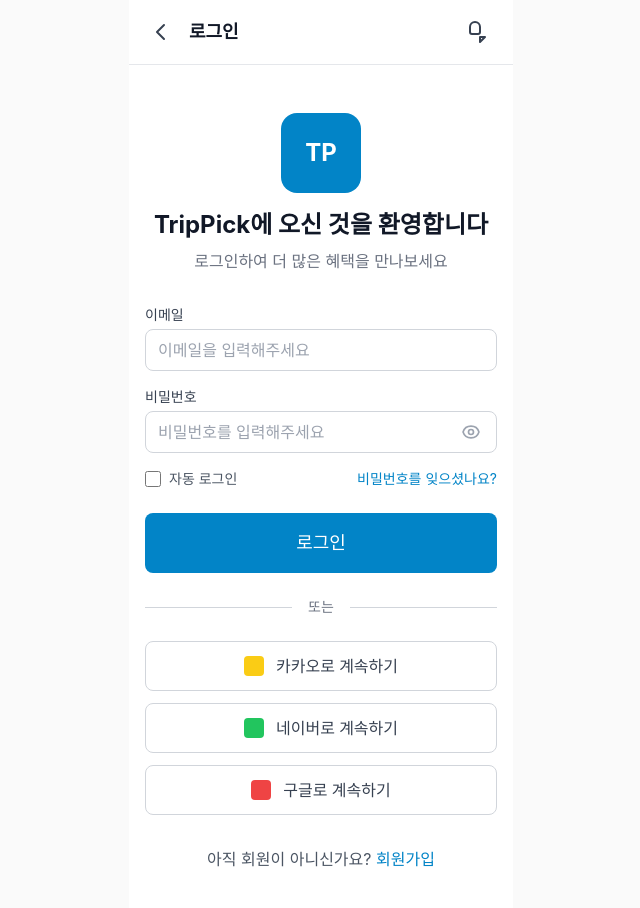
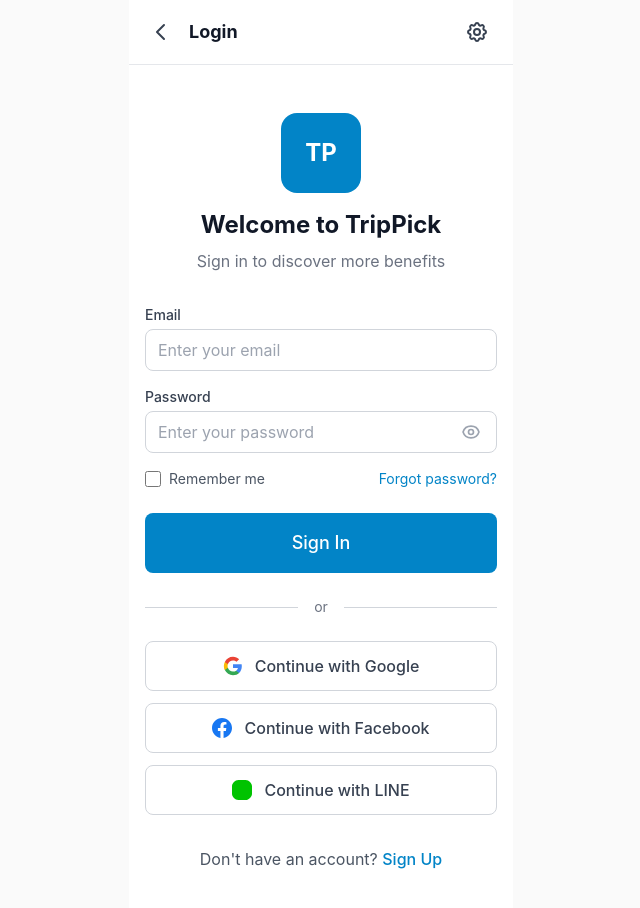
Before and after one commit to dasgddadqw231/trippcik, a Next.js app: page /auth/login in a window 1280 px wide. Shown: the top 908 px of the page, without its empty margins (319-959 px from the left). Built offline with nearby package versions, Linux system fonts and the light colour scheme.

Commit message:
Update login page: translate to English, remove notifications, update social login to Google/Facebook/LINE

```diff
--- a/src/app/auth/login/page.tsx
+++ b/src/app/auth/login/page.tsx
@@ -11,7 +11,7 @@
 
   return (
     <>
-      <TopHeader title="로그인" showBack={true} showCart={false} showSettings={false} />
+      <TopHeader title="Login" showBack={true} showCart={false} showNotifications={false} />
 
       <div className="page-content px-4">
         {/* Logo Section */}
@@ -19,31 +19,31 @@
           <div className="w-20 h-20 bg-primary-600 rounded-2xl flex items-center justify-center mx-auto mb-4">
             <span className="text-2xl font-bold text-white">TP</span>
           </div>
-          <h1 className="text-2xl font-bold text-gray-900 mb-2">TripPick에 오신 것을 환영합니다</h1>
-          <p className="text-gray-500">로그인하여 더 많은 혜택을 만나보세요</p>
+          <h1 className="text-2xl font-bold text-gray-900 mb-2">Welcome to TripPick</h1>
+          <p className="text-gray-500">Sign in to discover more benefits</p>
         </div>
 
         {/* Login Form */}
         <div className="space-y-4 mb-6">
           <div>
-            <label className="form-label">이메일</label>
+            <label className="form-label">Email</label>
             <input
               type="email"
               value={email}
               onChange={(e) => setEmail(e.target.value)}
-              placeholder="이메일을 입력해주세요"
+              placeholder="Enter your email"
               className="form-input"
             />
           </div>
 
           <div>
-            <label className="form-label">비밀번호</label>
+            <label className="form-label">Password</label>
             <div className="relative">
               <input
                 type={showPassword ? 'text' : 'password'}
                 value={password}
                 onChange={(e) => setPassword(e.target.value)}
-                placeholder="비밀번호를 입력해주세요"
+                placeholder="Enter your password"
                 className="form-input pr-12"
               />
               <button
@@ -68,17 +68,17 @@
           <div className="flex items-center justify-between text-sm">
             <label className="flex items-center gap-2">
               <input type="checkbox" className="w-4 h-4 text-primary-600" />
-              <span className="text-gray-600">자동 로그인</span>
+              <span className="text-gray-600">Remember me</span>
             </label>
             <button className="text-primary-600 hover:underline">
-              비밀번호를 잊으셨나요?
+              Forgot password?
             </button>
           </div>
         </div>
 
         {/* Login Button */}
         <button className="btn-primary w-full py-4 text-lg mb-6">
-          로그인
+          Sign In
         </button>
 
         {/* Divider */}
@@ -87,34 +87,43 @@
             <div className="w-full border-t border-gray-300"></div>
           </div>
           <div className="relative flex justify-center text-sm">
-            <span className="px-4 bg-white text-gray-500">또는</span>
+            <span className="px-4 bg-white text-gray-500">or</span>
           </div>
         </div>
 
         {/* Social Login */}
         <div className="space-y-3 mb-8">
           <button className="w-full py-3 px-4 border border-gray-300 rounded-lg flex items-center justify-center gap-3 hover:bg-gray-50">
-            <div className="w-5 h-5 bg-yellow-400 rounded"></div>
-            <span className="text-gray-700 font-medium">카카오로 계속하기</span>
+            <svg className="w-5 h-5" viewBox="0 0 24 24">
+              <path fill="#4285f4" d="M22.56 12.25c0-.78-.07-1.53-.2-2.25H12v4.26h5.92c-.26 1.37-1.04 2.53-2.21 3.31v2.77h3.57c2.08-1.92 3.28-4.74 3.28-8.09z"/>
+              <path fill="#34a853" d="M12 23c2.97 0 5.46-.98 7.28-2.66l-3.57-2.77c-.98.66-2.23 1.06-3.71 1.06-2.86 0-5.29-1.93-6.16-4.53H2.18v2.84C3.99 20.53 7.7 23 12 23z"/>
+              <path fill="#fbbc05" d="M5.84 14.09c-.22-.66-.35-1.36-.35-2.09s.13-1.43.35-2.09V7.07H2.18C1.43 8.55 1 10.22 1 12s.43 3.45 1.18 4.93l2.85-2.22.81-.62z"/>
+              <path fill="#ea4335" d="M12 5.38c1.62 0 3.06.56 4.21 1.64l3.15-3.15C17.45 2.09 14.97 1 12 1 7.7 1 3.99 3.47 2.18 7.07l3.66 2.84c.87-2.6 3.3-4.53 6.16-4.53z"/>
+            </svg>
+            <span className="text-gray-700 font-medium">Continue with Google</span>
           </button>
 
           <button className="w-full py-3 px-4 border border-gray-300 rounded-lg flex items-center justify-center gap-3 hover:bg-gray-50">
-            <div className="w-5 h-5 bg-green-500 rounded"></div>
-            <span className="text-gray-700 font-medium">네이버로 계속하기</span>
+            <svg className="w-5 h-5" fill="#1877f2" viewBox="0 0 24 24">
+              <path d="M24 12.073c0-6.627-5.373-12-12-12s-12 5.373-12 12c0 5.99 4.388 10.954 10.125 11.854v-8.385H7.078v-3.47h3.047V9.43c0-3.007 1.792-4.669 4.533-4.669 1.312 0 2.686.235 2.686.235v2.953H15.83c-1.491 0-1.956.925-1.956 1.874v2.25h3.328l-.532 3.47h-2.796v8.385C19.612 23.027 24 18.062 24 12.073z"/>
+            </svg>
+            <span className="text-gray-700 font-medium">Continue with Facebook</span>
           </button>
 
           <button className="w-full py-3 px-4 border border-gray-300 rounded-lg flex items-center justify-center gap-3 hover:bg-gray-50">
-            <div className="w-5 h-5 bg-red-500 rounded"></div>
-            <span className="text-gray-700 font-medium">구글로 계속하기</span>
+            <svg className="w-5 h-5" fill="#00c300" viewBox="0 0 24 24">
+              <path d="M19.365 9.863c.349 0 .63.285.63.631 0 .345-.281.63-.63.63H17.61v1.125h1.755c.349 0 .63.283.63.63 0 .344-.281.629-.63.629h-2.386c-.345 0-.627-.285-.627-.629V8.108c0-.345.282-.63.627-.63h2.386c.349 0 .63.285.63.63 0 .349-.281.63-.63.63H17.61v1.125h1.755zm-3.855 3.016c0 .27-.174.51-.432.596-.064.021-.133.031-.199.031-.211 0-.391-.09-.51-.25l-2.443-3.317v2.94c0 .344-.279.629-.631.629-.346 0-.626-.285-.626-.629V8.108c0-.27.173-.51.43-.595.06-.023.136-.033.194-.033.195 0 .375.104.495.254l2.462 3.33V8.108c0-.345.282-.63.63-.63.345 0 .63.285.63.63v4.771zm-5.741 0c0 .344-.282.629-.631.629-.345 0-.627-.285-.627-.629V8.108c0-.345.282-.63.627-.63.349 0 .631.285.631.63v4.771zm-2.466.629H4.917c-.345 0-.63-.285-.63-.629V8.108c0-.345.285-.63.63-.63.348 0 .63.285.63.63v4.141h1.756c.348 0 .629.283.629.63 0 .344-.282.629-.629.629M24 7.517V16.48C24 20.188 20.188 24 16.482 24H7.518C3.81 24 0 20.188 0 16.482V7.518C0 3.81 3.81 0 7.518 0H16.48C20.188 0 24 3.81 24 7.517"/>
+            </svg>
+            <span className="text-gray-700 font-medium">Continue with LINE</span>
           </button>
         </div>
 
         {/* Sign Up Link */}
         <div className="text-center">
           <p className="text-gray-600">
-            아직 회원이 아니신가요?{' '}
+            Don't have an account?{' '}
             <Link href="/auth/signup" className="text-primary-600 font-medium hover:underline">
-              회원가입
+              Sign Up
             </Link>
           </p>
         </div>
```
Also changed, not shown: src/app/1. main logo.png (added).
